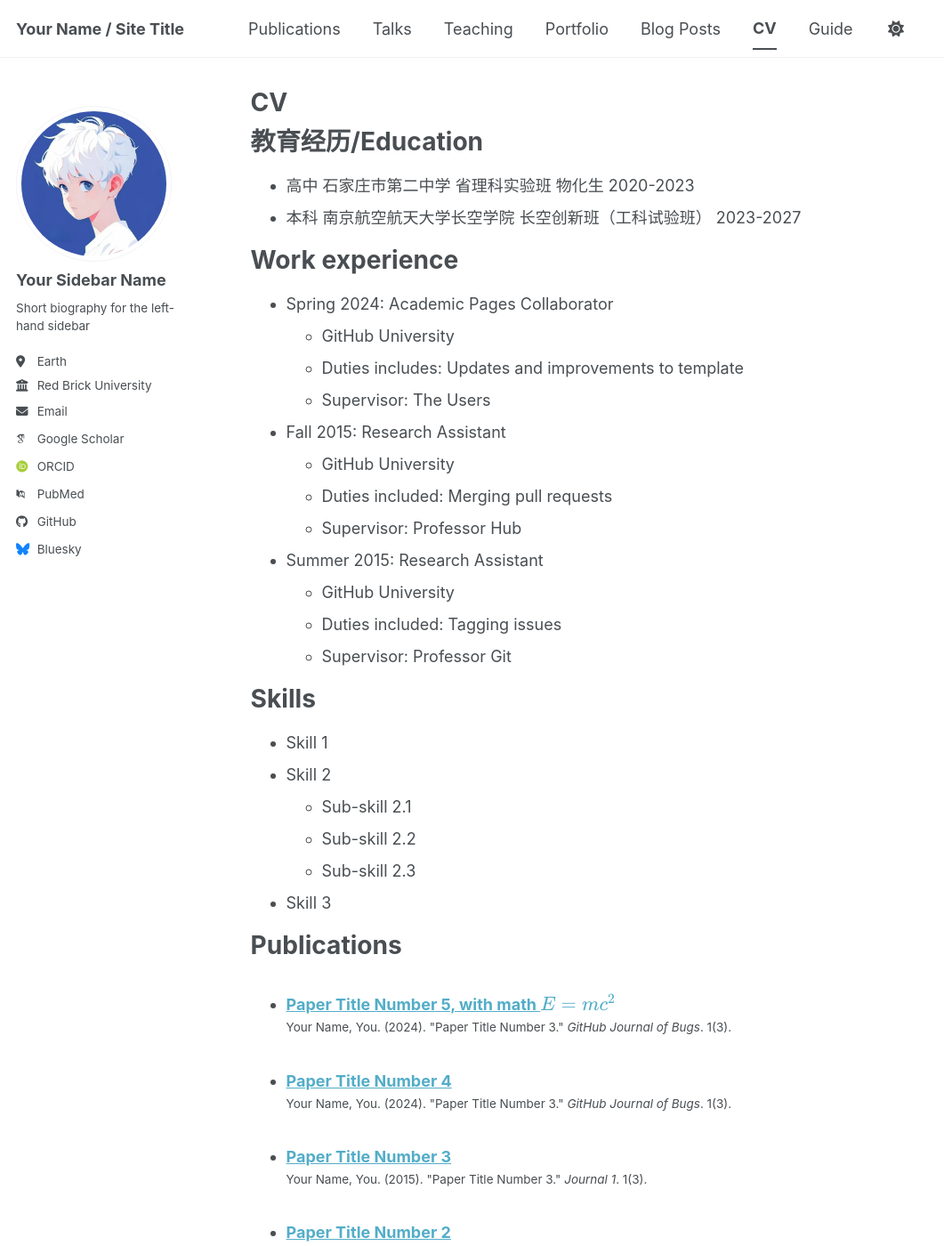
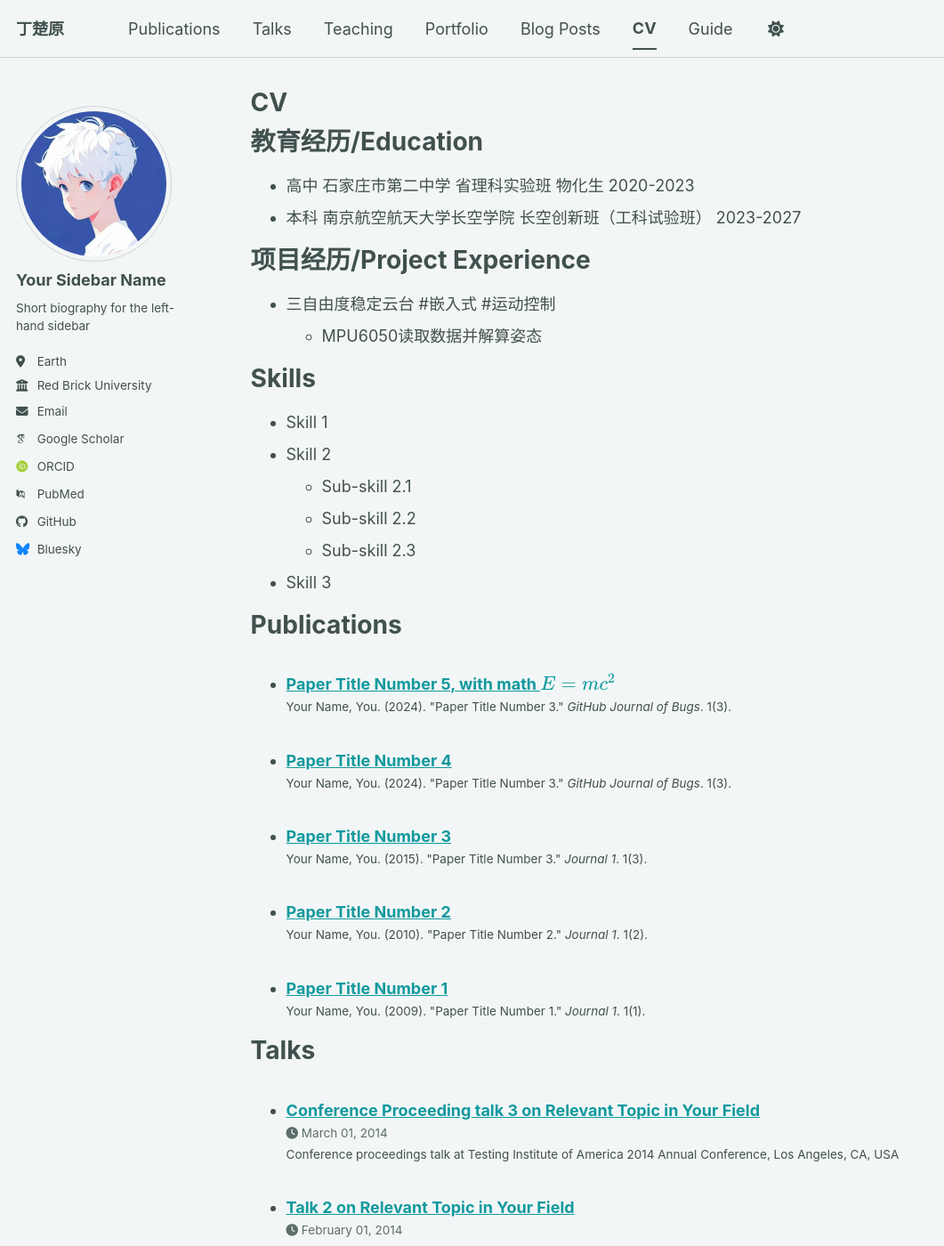
Before and after one commit to happyADD/happyADD.github.io, a Jekyll site: the page built from _pages/cv.md, in a window 1280 px wide and 1400 px high. Shown: the whole window at 89% size, without its empty margins (0-1061 px from the left). Built offline with Jekyll 4.4.1, drawn with Linux system fonts in a browser that asks for light colours; some web fonts are replaced; a script bundle is joined from its source files by our own code; library files that are not in the unit come from our copies; some of the changed text lies outside the part shown.

Commit message:
开始填充

```diff
--- a/_config.yml
+++ b/_config.yml
@@ -8,14 +8,14 @@
 
 # Basic Site Settings
 locale                   : "en-US"
-site_theme               : "default" # The available themes options are "default", "air", "sunrise", "mint", "dirt" and "contrast"
-title                    : "Your Name / Site Title"
+site_theme               : "mint" # The available themes options are "default", "air", "sunrise", "mint", "dirt" and "contrast"
+title                    : "丁楚原"
 title_separator          : "-"
-name                     : &name "Your Name"
+name                     : &name "丁楚原/Ding C.Y."
 description              : &description "Your Name's academic portfolio"   # Update this with a general description of your site, this is the default if not overridden by a page
 url                      : https://happyadd.github.io # The base hostname & protocol for your site e.g. "https://[your GitHub username].github.io",
                                                            # or if you already have some other page hosted on Github then use "https://[your GitHub username].github.io/[Your Repo Name]"
-baseurl                  : "" # the subpath of your site, e.g. "/blog"
+baseurl                  : "/cv" # the subpath of your site, e.g. "/blog"
 repository               : "happyADD/happyADD.github.io"
 
 # Site Author - The following control what appear as part of the author content on the side bar.
--- a/_data/cv.json
+++ b/_data/cv.json
@@ -50,21 +50,21 @@
       "name": "Paper Title Number 1",
       "publisher": "Journal 1",
       "releaseDate": "2009-10-01",
-      "website": "https://happyadd.github.io/files/paper1.pdf",
+      "website": "https://academicpages.github.io/files/paper1.pdf",
       "summary": "This paper is about the number 1. The number 2 is left for future work."
     },
     {
       "name": "Paper Title Number 2",
       "publisher": "Journal 1",
       "releaseDate": "2010-10-01",
-      "website": "https://happyadd.github.io/files/paper2.pdf",
+      "website": "https://academicpages.github.io/files/paper2.pdf",
       "summary": "This paper is about the number 2. The number 3 is left for future work."
     },
     {
       "name": "Paper Title Number 3",
       "publisher": "Journal 1",
       "releaseDate": "2015-10-01",
-      "website": "https://happyadd.github.io/files/paper3.pdf",
+      "website": "https://academicpages.github.io/files/paper3.pdf",
       "summary": "This paper is about the number 3. The number 4 is left for future work."
     },
     {
--- a/_pages/cv.md
+++ b/_pages/cv.md
@@ -14,22 +14,10 @@ redirect_from:
 * 高中 石家庄市第二中学 省理科实验班 物化生 2020-2023
 * 本科 南京航空航天大学长空学院 长空创新班（工科试验班） 2023-2027
 
-Work experience
+项目经历/Project Experience
 ======
-* Spring 2024: Academic Pages Collaborator
-  * GitHub University
-  * Duties includes: Updates and improvements to template
-  * Supervisor: The Users
-
-* Fall 2015: Research Assistant
-  * GitHub University
-  * Duties included: Merging pull requests
-  * Supervisor: Professor Hub
-
-* Summer 2015: Research Assistant
-  * GitHub University
-  * Duties included: Tagging issues
-  * Supervisor: Professor Git
+- 三自由度稳定云台 #嵌入式 #运动控制
+	- MPU6050读取数据并解算姿态
 
 Skills
 ======
```
Also changed, not shown: .obsidian/workspace.json, 1 other file.
